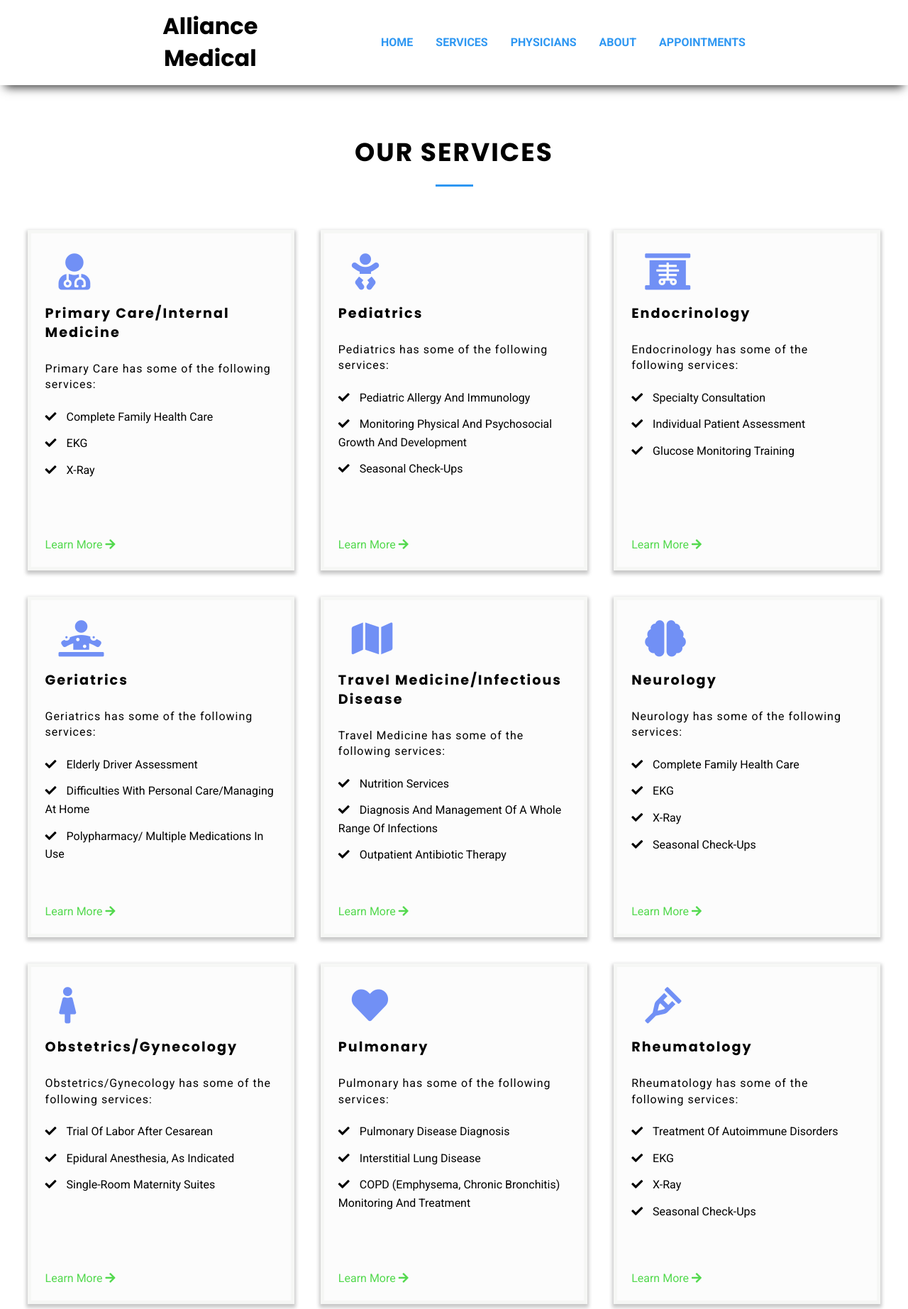
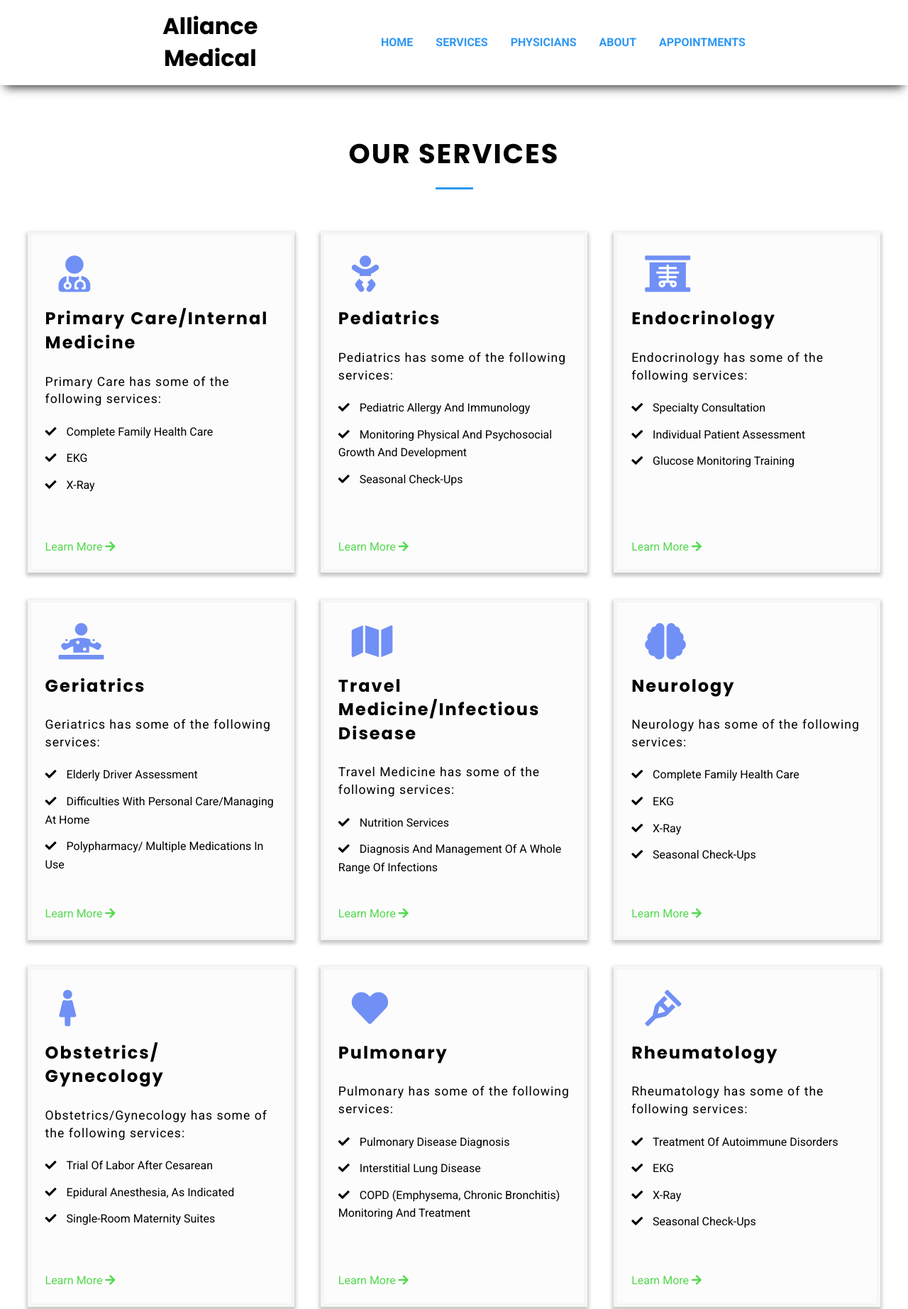
Before and after one commit to patrickly/Alliance-Medical, a website: page public/services.html in a window 1280 px wide. Shown: the top 1845 px of the page at 71% size. Drawn offline with Linux system fonts and the light colour scheme.

Commit message:
Tweaks
Fixed styles according to their responsive breakpoints.

```diff
--- a/public/css/services.css
+++ b/public/css/services.css
@@ -1,35 +1,26 @@
 * {
  box-sizing: border-box;
 }
-
-#services {
-
-}
-
 #services .container {
  max-width: 1400px;
  margin: 0 auto;
  padding: 190px 20px 100px;
  /* margin: 22px 40px; */
 }
-
 #services .container h2 {
- font-size: 36px;
+ font-size: 2.4rem;
  text-align: center;
  letter-spacing: 2px;
  font-weight: 800;
  text-transform: uppercase;
 }
-
 #services .container .line {
- /* display: inline-block; */
  height: 3px;
  width: 53px;
  background-color: #2E97F2;
  margin: 0 auto;
  margin-top: 20px;
 }
-
 #services .container .service-boxes {
  padding: 42px 0;
 }
@@ -38,7 +29,6 @@
  clear: both;
  display: table;
 }
-
 #services .container .service-boxes .service-box {
  position: relative;
  width: 30.33%;
@@ -51,24 +41,17 @@
  transition: all .4s ease-in-out;
  border: 5px solid #f6f7f5;
  background-color: #FCFCFC;
- /* background: url('http://onemddirect.com/wp-content/uploads/2017/09/medical-care-1362384856_50.jpg'); */
 }
-
 #services .container .service-boxes .service-box:hover {
  border: 5px solid #2E97F2;
 }
-
 #services .container .service-boxes .service-box .logo {
  width: 80px;
  height: 80px;
  position: relative;
 }
-
 #services .container .service-boxes .service-box .logo .fas {
  font-size: 3.2rem;
- /* display: flex; */
- /* justify-content: center; */
- /* align-self: center; */
  position: absolute;
  top: 8px;
  left: 19px;
@@ -76,53 +59,41 @@
  color: #1649F2;
  opacity: .6;
 }
-
 #services .container .service-boxes .service-box h3 {
- font-size: 1.2rem;
+ font-size: 1.5rem;
  letter-spacing: 2px;
  font-weight: 600;
  padding-bottom: 26px;
 }
-
 #services .container .service-boxes .service-box p {
  padding-bottom: 15px;
  line-height: 1.4;
  letter-spacing: 1px;
- /* text-transform: capitalize; */
+ font-size: 1.1rem;
+ font-weight: 400;
 }
-
 #services .container .service-boxes .service-box ul li {
  padding: 6px 0;
+ font-size: 1rem;
+ font-weight: 300;
 }
-
 #services .container .service-boxes .service-box ul li span.service-info {
  margin-left: 10px;
  line-height: 1.6;
  text-transform: capitalize;
 }
-
-#services .container .service-boxes .service-box .btn-container {
-}
-
 #services .container .service-boxes .service-box .btn-container .learn-btn {
  color: #53D94E;
  position: absolute;
  bottom: 20px;
  transition: all .3s ease-in-out;
 }
-
 #services .container .service-boxes .service-box .btn-container .learn-btn:hover {
  background: #53D94E;
  text-decoration: none;
  color: #fff;
  padding: 16px 28px;
 }
-
-/* laptops */
-@media only screen and (max-width: 1215px) {
-
-}
-
 /* tablets */
 @media only screen and (max-width: 1023px) {
  #services .container .service-boxes .service-box {
@@ -130,11 +101,16 @@
   margin: 1%;
  }
 }
-
 /* phones */
 @media only screen and (max-width: 767px) {
  #services .container .service-boxes .service-box {
   width: 100%;
   margin: 2% 0;
  }
+ #services .container .service-boxes .service-box h3 {
+  font-size: 1.4rem;
+  letter-spacing: 2px;
+  font-weight: 600;
+  padding-bottom: 26px;
+ }
 }
--- a/public/services.html
+++ b/public/services.html
@@ -148,9 +148,6 @@
                     <li>
                       <i class="fas fa-check"></i> <span class="service-info">Diagnosis and management of a whole range of infections</span>
                     </li>
-                    <li>
-                      <i class="fas fa-check"></i> <span class="service-info">Outpatient antibiotic therapy</span>
-                    </li>
                   </ul>
                   <div class="btn-container">
                     <a href="#" class="learn-btn">Learn More <span><i class="fas fa-arrow-right"></i></span></a>
@@ -184,7 +181,7 @@
                   <div class="logo">
                     <i class="fas fa-female"></i>
                   </div>
-                  <h3>Obstetrics/Gynecology</h3>
+                  <h3>Obstetrics/ <br>Gynecology</h3>
                   <p>Obstetrics/Gynecology has some of the following services:</p>
                   <ul>
                     <li>
@@ -312,12 +309,6 @@
                 </div>
               </div>
           </div>
-
-
-
-
-
-
         <!-- footer -->
         <footer class="footer">
             <div class="footer-mission">
```
